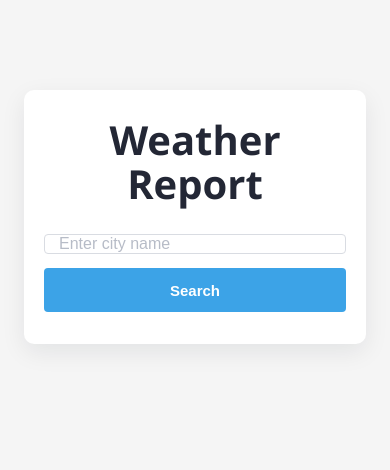
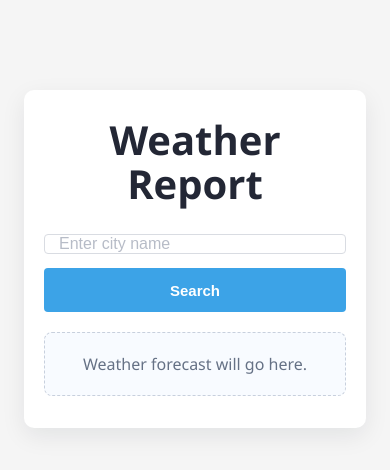
Before and after one commit to jensome6065/weather-report, a React (Vite) app: page / in a window 390 px wide. Shown: the top 470 px of the page. Built offline with nearby package versions, Linux system fonts and the light colour scheme.

Commit message:
completed step 4

```diff
--- a/src/App.css
+++ b/src/App.css
@@ -26,6 +26,19 @@
   display: flex;
   align-items: center;
   gap: 14px;
+}
+
+.forecast-section {
+  margin-top: 28px;
+}
+
+.forecast-placeholder {
+  border: 1px dashed #c8d0dd;
+  border-radius: 8px;
+  padding: 20px;
+  text-align: center;
+  color: #657185;
+  background: #f8fbff;
 }
 
 .search-input {
@@ -83,4 +96,8 @@
     flex-direction: column;
     align-items: stretch;
   }
+
+  .forecast-section {
+    margin-top: 20px;
+  }
 }
--- a/src/App.jsx
+++ b/src/App.jsx
@@ -1,5 +1,6 @@
 import './App.css'
 import SearchForm from './SearchForm'
+import Forecast from './Forecast'
 
 function App() {
   return (
@@ -7,6 +8,9 @@ function App() {
       <header className="weather-card">
         <h1 className="weather-title">Weather Report</h1>
         <SearchForm />
+        <section className="forecast-section">
+          <Forecast />
+        </section>
       </header>
     </main>
   )
--- /dev/null
+++ b/src/Forecast.jsx
@@ -0,0 +1,5 @@
+function Forecast() {
+  return <div className="forecast-placeholder">Weather forecast will go here.</div>
+}
+
+export default Forecast
```
Also changed, not shown: src/components.md (+5 -0 lines).
